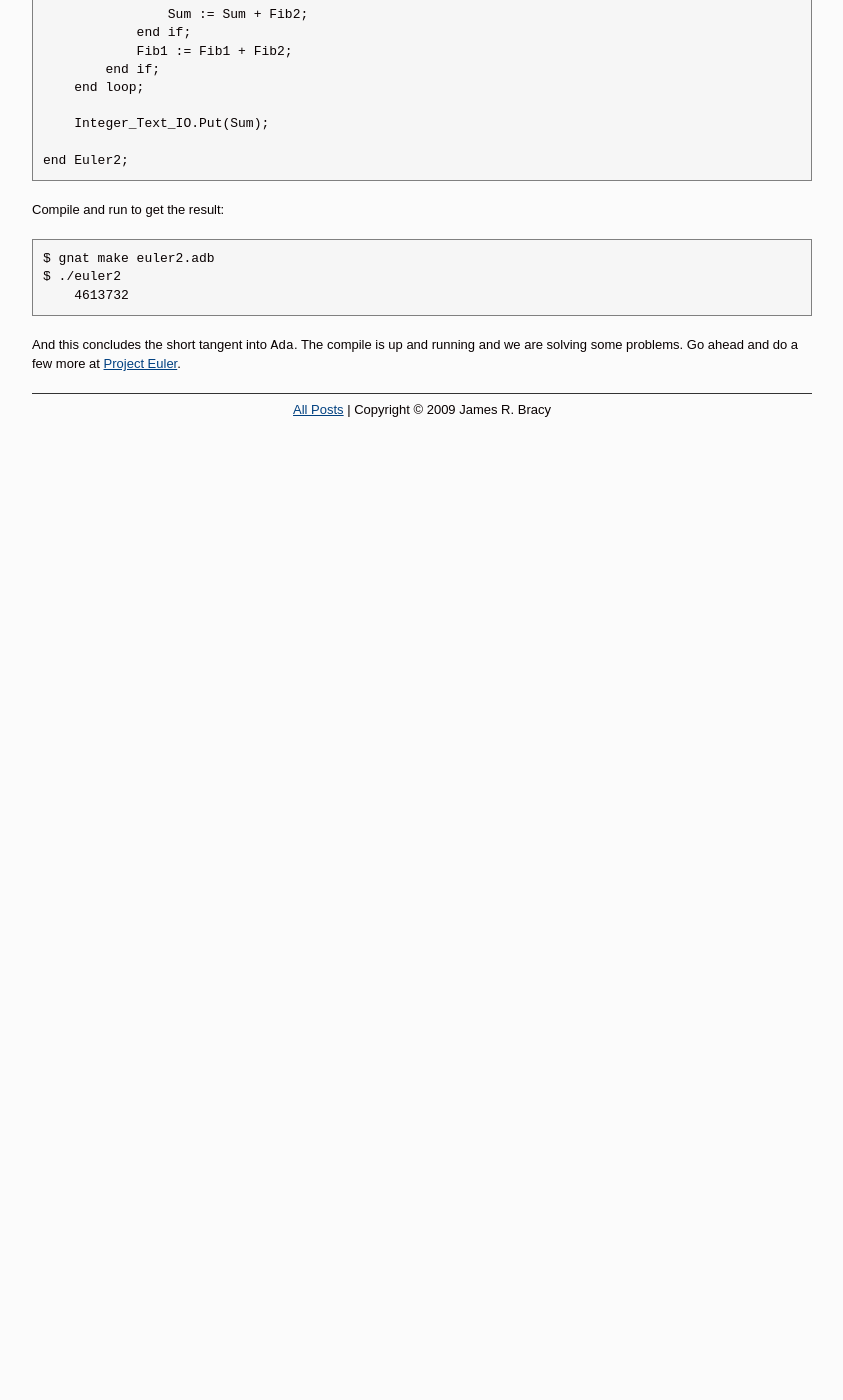
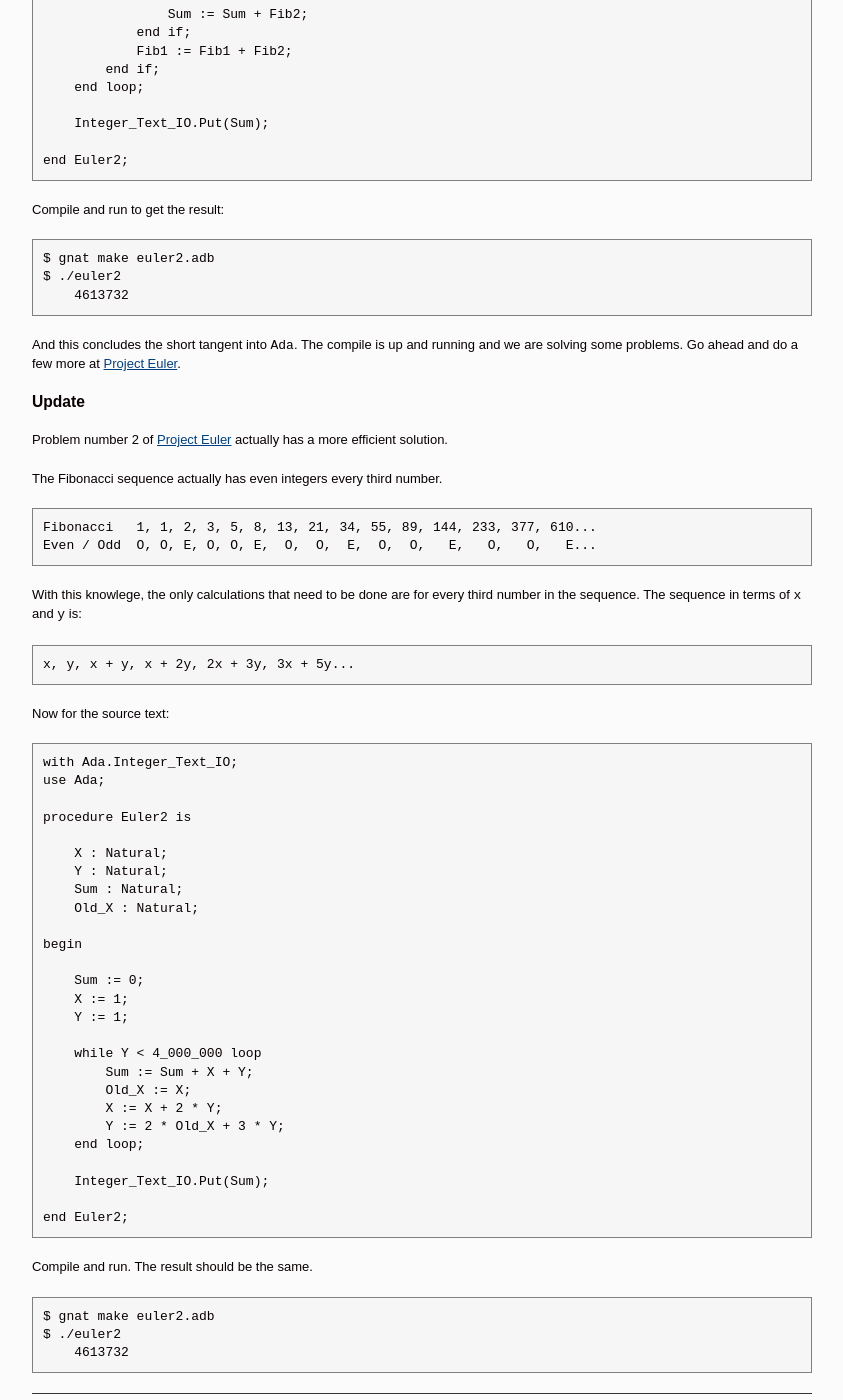
Before and after one commit to waratuman/waratuman.github.com, a Jekyll site: the page built from _posts/2010-05-14-ada.markdown, in a window 1280 px wide and 1400 px high, scrolled down 2024 px. Shown: the whole window, without its empty margins (218-1061 px from the left). Built offline with Jekyll 4.4.1, drawn with Linux system fonts in a browser that asks for light colours; before the commit the page ends 2456 px from its top, so only the background shows below that.

Commit message:
Update the Ada post about the 2nd problem of the Euler Project.

```diff
--- a/_posts/2010-05-14-ada.markdown
+++ b/_posts/2010-05-14-ada.markdown
@@ -121,3 +121,52 @@ Compile and run to get the result:
         4613732
 
 And this concludes the short tangent into `Ada`. The compile is up and running and we are solving some problems. Go ahead and do a few more at [Project Euler](http://projecteuler.net/).
+
+## Update
+
+Problem number 2 of [Project Euler](http://projecteuler.net/) actually has a more efficient solution.
+
+The Fibonacci sequence actually has even integers every third number.
+
+    Fibonacci   1, 1, 2, 3, 5, 8, 13, 21, 34, 55, 89, 144, 233, 377, 610...
+    Even / Odd  O, O, E, O, O, E,  O,  O,  E,  O,  O,   E,   O,   O,   E...
+
+
+With this knowlege, the only calculations that need to be done are for every third number in the sequence. The sequence in terms of `x` and `y` is:
+
+    x, y, x + y, x + 2y, 2x + 3y, 3x + 5y...
+
+Now for the source text:
+
+    with Ada.Integer_Text_IO;
+    use Ada;
+
+    procedure Euler2 is
+
+        X : Natural;
+        Y : Natural;
+        Sum : Natural;
+        Old_X : Natural;
+
+    begin
+
+        Sum := 0;
+        X := 1;
+        Y := 1;
+
+        while Y < 4_000_000 loop
+            Sum := Sum + X + Y;
+            Old_X := X;
+            X := X + 2 * Y;
+            Y := 2 * Old_X + 3 * Y;
+        end loop;
+
+        Integer_Text_IO.Put(Sum);
+
+    end Euler2;
+
+Compile and run. The result should be the same.
+
+    $ gnat make euler2.adb
+    $ ./euler2
+        4613732
```
